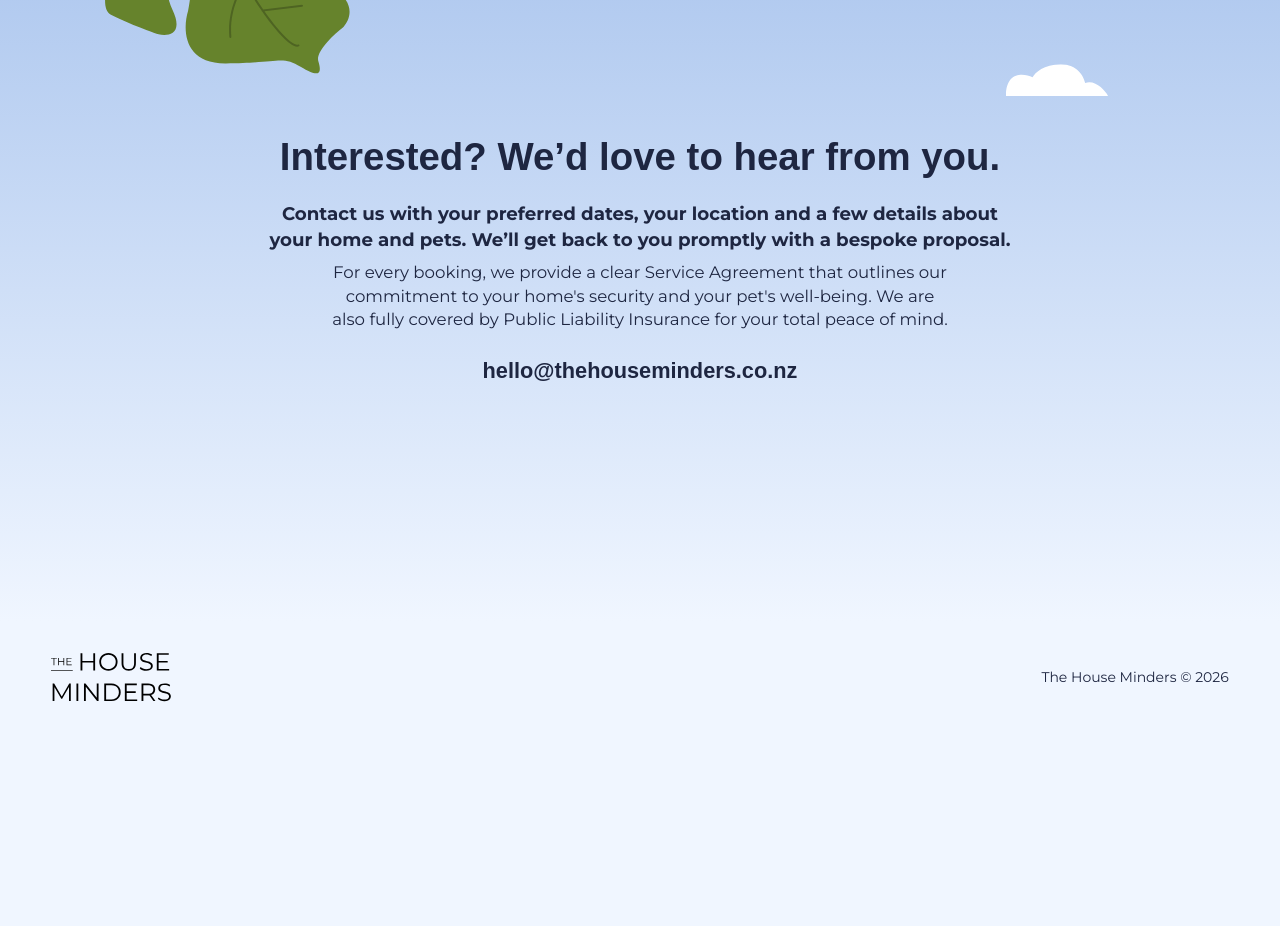
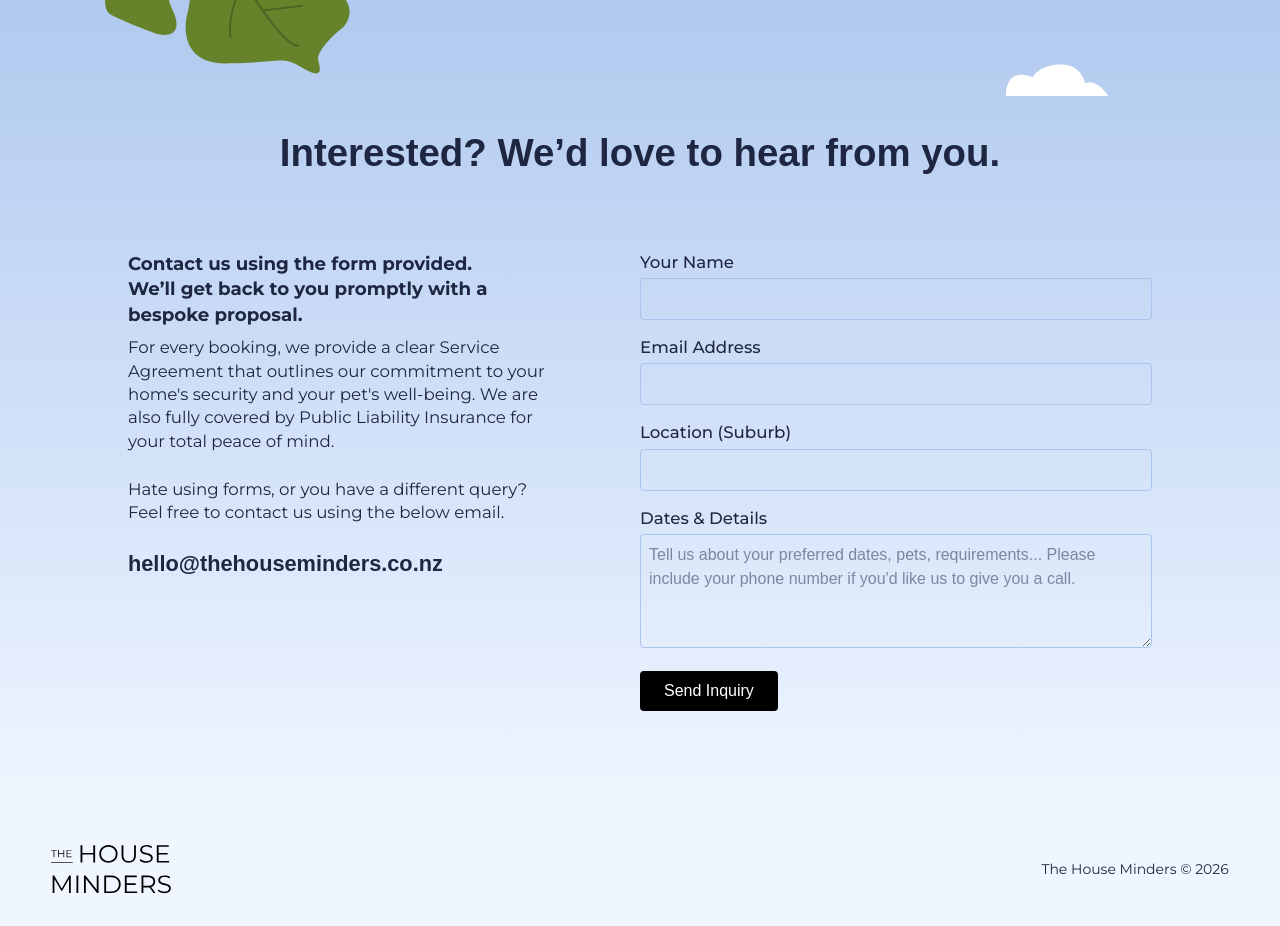
Before and after one commit to jennifer-harper/thehouseminders, a website: page index.html in a window 1280 px wide. Shown: the part 4700-5626 px from the top of the page. Before the commit the page ends 5434 px from the top, so only its background shows below. Drawn offline with nearby package versions, Linux system fonts and the light colour scheme; a web font is replaced by a local one.

Commit message:
form added

```diff
--- a/index.html
+++ b/index.html
@@ -363,7 +363,7 @@
 
           <div class="w-full md:w-[60%] md:ms-[30%] lg:ms-0 lg:w-[40%] pb-0 relative flex items-end">
             <div class="w-full container-arch">
-              <img src="img/profile2.jpg" alt="" class="masked-element w-full h-auto" loading="eager" fetchpriority="high" />
+              <img src="img/profile2.jpg" alt="Corporate profile photo of Jennifer Harper" class="masked-element w-full h-auto" loading="eager" fetchpriority="high" />
             </div>
           </div>
         </div>
@@ -562,7 +562,7 @@
       </section>
 
       <!-- contact -->
-      <section class="md:px-[4vw] bg-linear-to-t from-light to-main" id="contact">
+      <section class="md:px-[4vw] pb-[8vw] pt-[18vw] bg-linear-to-t from-light to-main" id="contact">
         <svg id="cloud-sm" class="cloud-sm w-[6vw] absolute top-[8vh] right-[30vw] z-0" viewBox="0 0 210 65" fill="none" xmlns="http://www.w3.org/2000/svg" aria-hidden="true" focusable="false">
           <path d="M209.75 64.9931H0C0 14.1805 36.4354 18.2178 54.6532 26.588C59.5769 17.7254 77.9915 0 112.261 0C146.53 0 160.021 25.6034 162.482 38.405C183.753 31.3149 202.857 53.1762 209.75 64.9931Z" fill="white" />
         </svg>
@@ -571,14 +571,42 @@
           <path d="M209.75 64.9931H0C0 14.1805 36.4354 18.2178 54.6532 26.588C59.5769 17.7254 77.9915 0 112.261 0C146.53 0 160.021 25.6034 162.482 38.405C183.753 31.3149 202.857 53.1762 209.75 64.9931Z" fill="white" />
         </svg>
 
-        <div class="w-full min-h-[90vh] flex flex-col justify-center items-center text-center p-[3em] md:p-0">
-          <div class="md:max-w-[80%] lg:w-[60vw] text-balance">
-            <h2 class="mb-[.6em]">Interested? We’d love to hear from you.</h2>
-            <p class="mb-[.5em] text-balance bigger"><b> Contact us with your preferred dates, your location and a few details about your home and pets. We’ll get back to you promptly with a bespoke proposal.</b></p>
-            <p class="mb-[1.5em] text-balance">For every booking, we provide a clear Service Agreement that outlines our commitment to your home's security and your pet's well-being. We are also fully covered by Public Liability Insurance for your total peace of mind.</p>
-            <h3 class="leading-[1.4em]">
-              <a href="mailtto:hello@minders.co.nz" araia-label="Contact us at hello@hellominders.co.nz" class="email-link hover:text-orange transition-colors">hello@thehouseminders.co.nz</a>
-            </h3>
+        <div class="w-full p-[3em] md:p-0 flex flex-col justify-center content-center">
+          <div class="w-full text-balance text-center">
+            <h2 class="mb-[.6em] md:mb-[1.6em] lg:mb-[2em]">Interested? We’d love to hear from you.</h2>
+          </div>
+
+          <div class="flex flex-col lg:flex-row w-full md:px-[6vw]">
+            <div class="w-full lg:w-[50%] py-[3em] lg:py-0 lg:pe-[6vw] flex flex-col">
+              <p class="mb-[.5em] bigger"><b> Contact us using the form provided. We’ll get back to you promptly with a bespoke proposal.</b></p>
+              <p class="mb-[1.5em]">For every booking, we provide a clear Service Agreement that outlines our commitment to your home's security and your pet's well-being. We are also fully covered by Public Liability Insurance for your total peace of mind.</p>
+              <p class="mb-[1.5em]">Hate using forms, or you have a different query? Feel free to contact us using the below email.</p>
+              <h3 class="leading-[1.4em]">
+                <a href="mailtto:hello@minders.co.nz" araia-label="Contact us at hello@hellominders.co.nz" class="email-link hover:text-orange transition-colors">hello@thehouseminders.co.nz</a>
+              </h3>
+            </div>
+
+            <div class="z-100 w-full lg:w-[50%]">
+              <form action="https://formspree.io/f/xojngeln" method="POST" class="">
+                <div class="pb-[1em]">
+                  <label class="block mb-1 font-medium">Your Name</label>
+                  <input type="text" name="name" required class="w-full p-2 border border-main rounded" />
+                </div>
+                <div class="pb-[1em]">
+                  <label class="block mb-1 font-medium">Email Address</label>
+                  <input type="email" name="_replyto" required class="w-full p-2 border border-main rounded" />
+                </div>
+                <div class="pb-[1em]">
+                  <label class="block mb-1 font-medium">Location (Suburb)</label>
+                  <input type="text" name="suburb" class="w-full p-2 border border-main rounded" />
+                </div>
+                <div class="pb-[1em]">
+                  <label class="block mb-1 font-medium">Dates & Details</label>
+                  <textarea name="message" rows="4" placeholder="Tell us about your preferred dates, pets, requirements... Please include your phone number if you'd like us to give you a call." class="w-full p-2 border border-main rounded"></textarea>
+                </div>
+                <button type="submit" class="bg-black text-white px-6 py-2 rounded hover:bg-lobster transition-all">Send Inquiry</button>
+              </form>
+            </div>
           </div>
         </div>
       </section>
--- a/src/input.css
+++ b/src/input.css
@@ -38,6 +38,7 @@ body {
   }
 
   p,
+  label,
   .p-style {
     /* Fluid body text is often better than "snapping" it */
     font-size: clamp(1em, 0.3vw + 0.8rem, 1.5rem);
```
Also changed, not shown: img/profile2.jpg, src/output.css.
